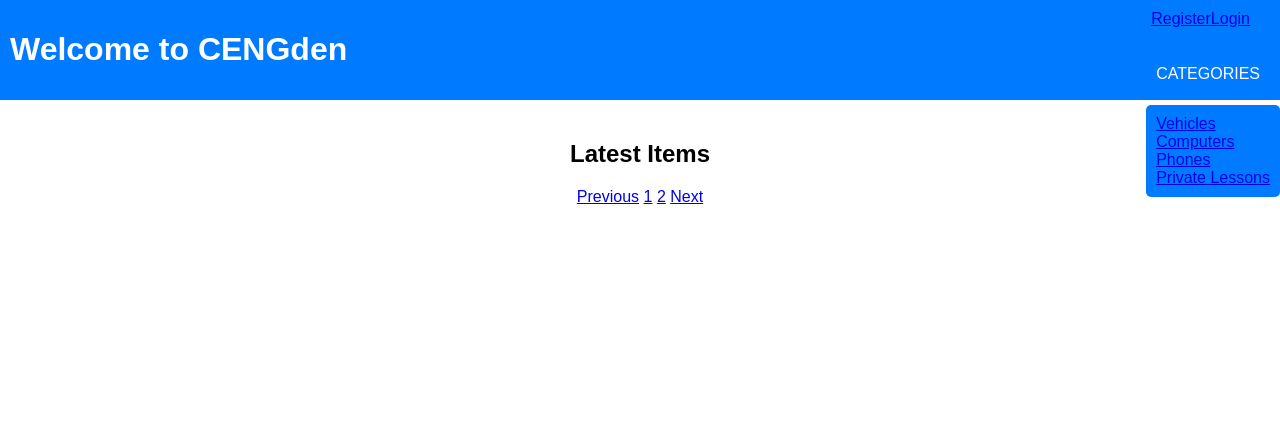
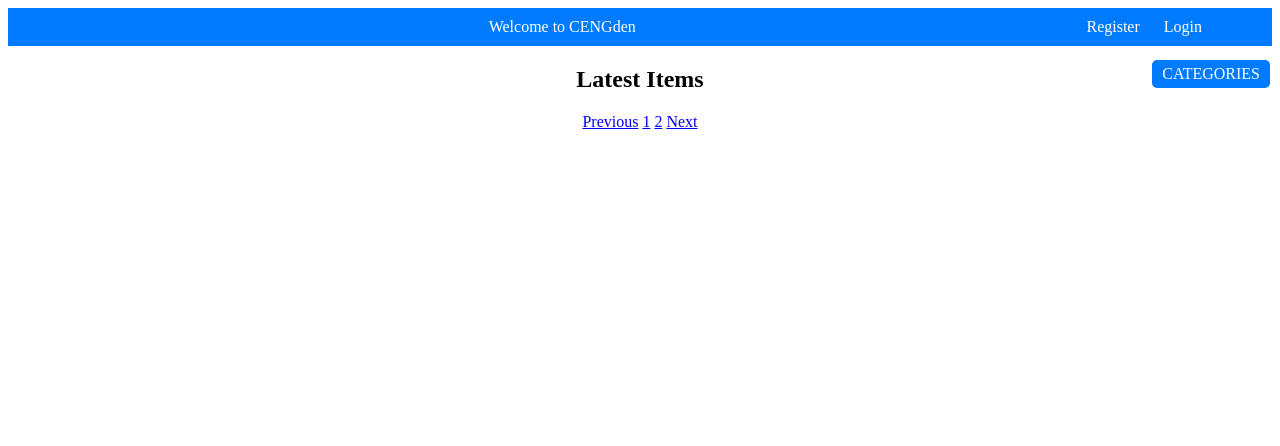
Before and after one commit to avsaralpay/cengden, a Flask app: page / in a window 1280 px wide. Shown: the top 446 px of the page. Run offline with Flask 2, Linux system fonts and the light colour scheme; some libraries are stand-ins or nearby versions.

Commit message:
ui fixes

```diff
--- a/templates/index.html
+++ b/templates/index.html
@@ -5,32 +5,28 @@
     <meta name="viewport" content="width=device-width, initial-scale=1.0">
     <title>Welcome to CENGden</title>
     <style>
-        body {
-            font-family: Arial, sans-serif;
-            margin: 0;
-            padding: 0;
-            display: flex;
-            flex-direction: column;
+        .header {
+                display: flex;
+                justify-content: space-between;
+                align-items: center;
+                background-color: #007bff;
+                color: white;
+                padding: 10px 50px; /* Adjust the padding as needed */
+            }
+
+        .welcome-text {
+            text-align: center;
+            flex-grow: 1; /* This makes the welcome text centered */
         }
 
-        .header {
-            background-color: #007bff;
-            color: #fff;
-            padding: 10px;
-            display: flex;
-            justify-content: space-between;
-            position: relative;
+        .auth-buttons a {
+            color: white;
+            text-decoration: none;
+            margin-right: 20px; /* Adds space between Register and Login */
         }
 
-        .menu {
-            list-style-type: none;
-            padding: 0;
-            margin: 0;
-            display: flex;
-        }
-
-        .menu li {
-            margin-right: 20px;
+        .auth-buttons {
+            margin-left: 20px; /* Adds some space on the left */
         }
 
         .categories-list {
@@ -78,13 +74,12 @@
 </head>
 <body>
     <div class="header">
-        <h1>Welcome to CENGden</h1>
-        <div>
-            <ul class="menu">
-                <a href="/register">Register</a>
-                <li><a href="/login">Login</a></li>
-            </ul>
+        <div class="welcome-text">Welcome to CENGden</div>
+        <div class="auth-buttons">
+            <a href="/register" class="register">Register</a>
+            <a href="/login" class="login">Login</a>
         </div>
+    </div>
         <div class="categories-label">CATEGORIES</div>
         <ul class="categories-list">
             <li><a href="#">Vehicles</a></li>
```
